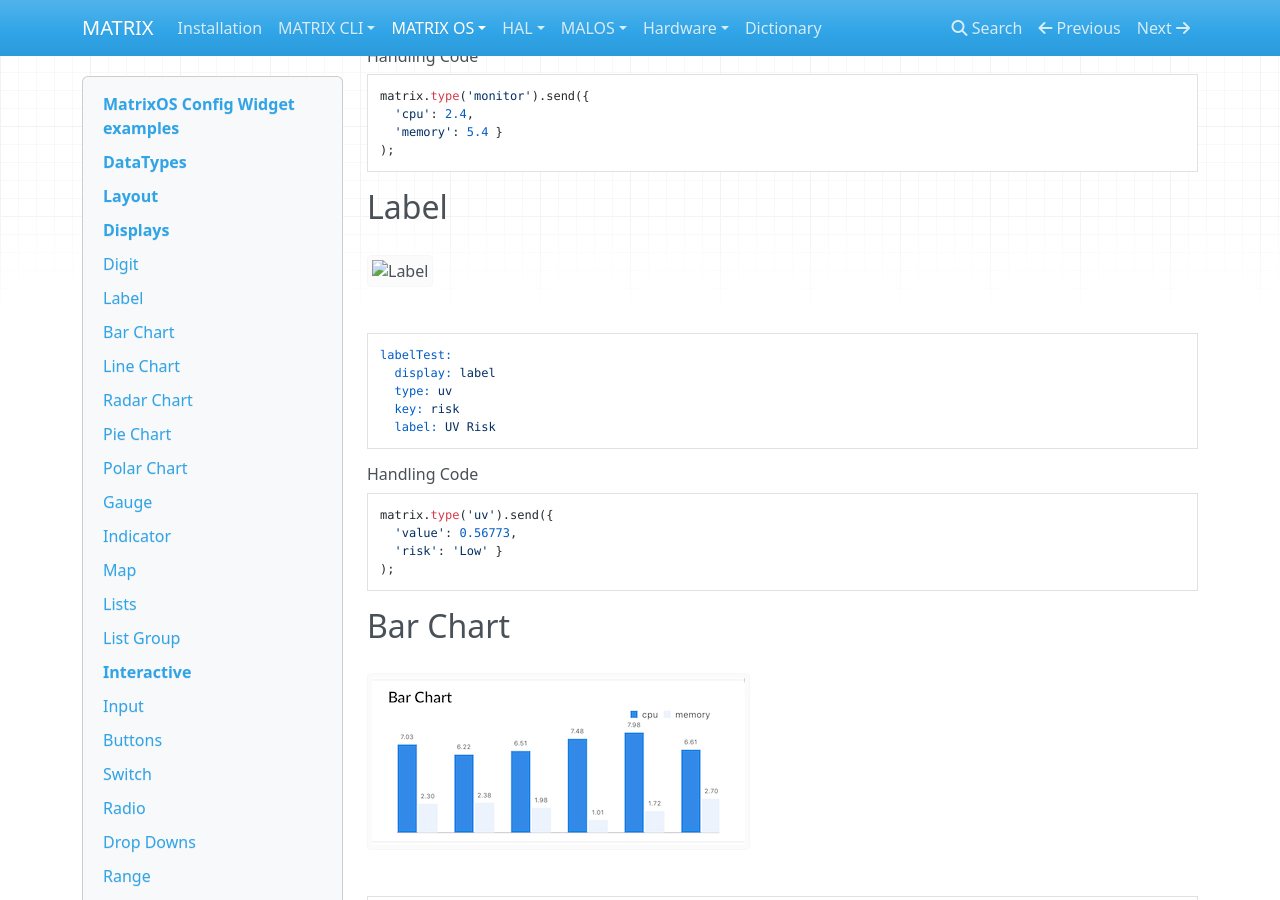
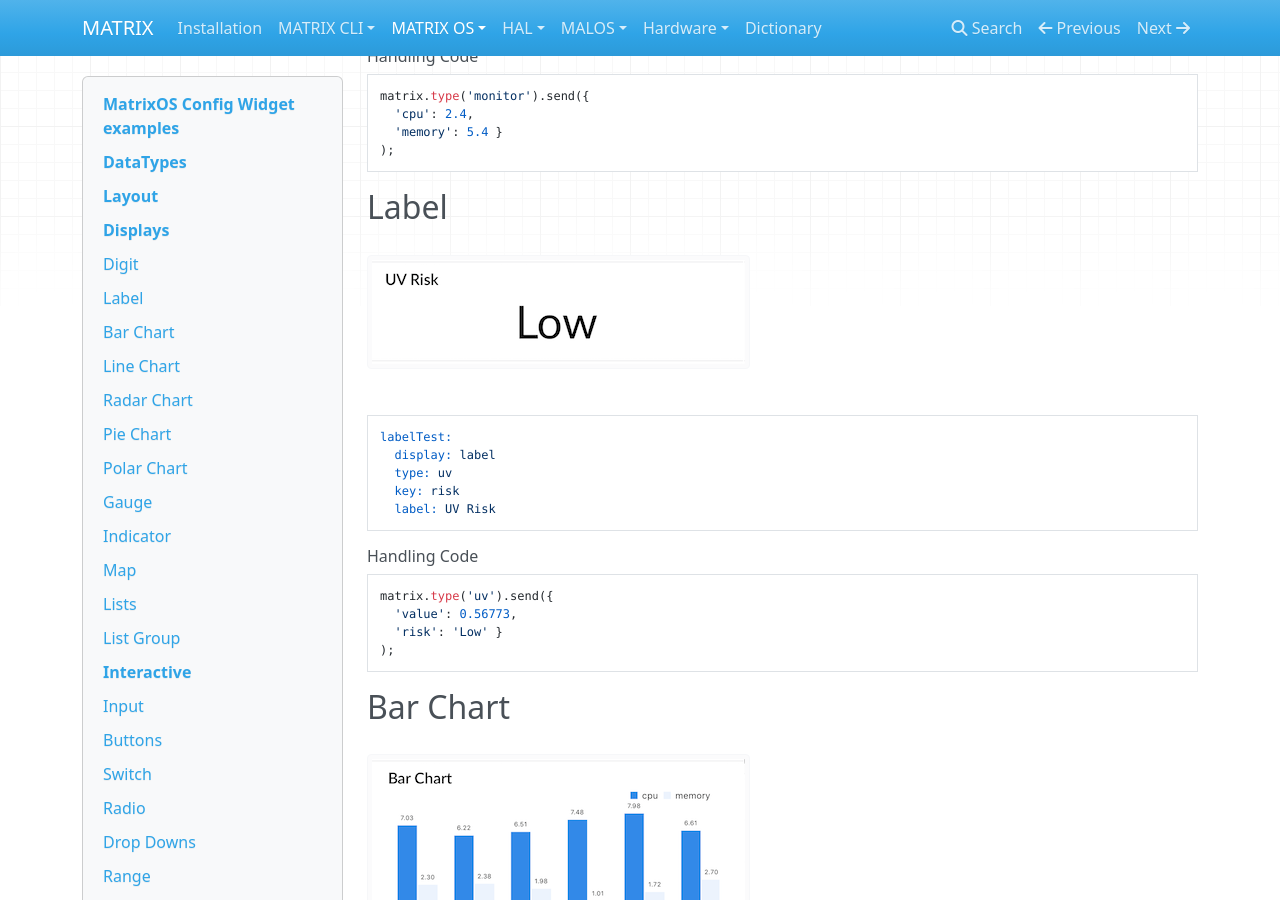
Before and after one commit to matrix-io/matrix-documentation, an MkDocs documentation site: the page built from docs/Configuration/examples.md, in a window 1280 px wide and 900 px high, scrolled down 2122 px. Built offline with MkDocs 1.6.1, drawn with Linux system fonts in a browser that asks for light colours; nearby versions of some CDN libraries; old or Windows-style settings are respelled for this version of MkDocs.

Commit message:
fix label image

````diff
--- a/docs/Configuration/examples.md
+++ b/docs/Configuration/examples.md
@@ -96,7 +96,7 @@ matrix.type('monitor').send({
 ```
 
 ## Label
-![Label](img/ios/label.png)
+![Label](img/ios/label.PNG)
 ```
 labelTest:
   display: label
````
